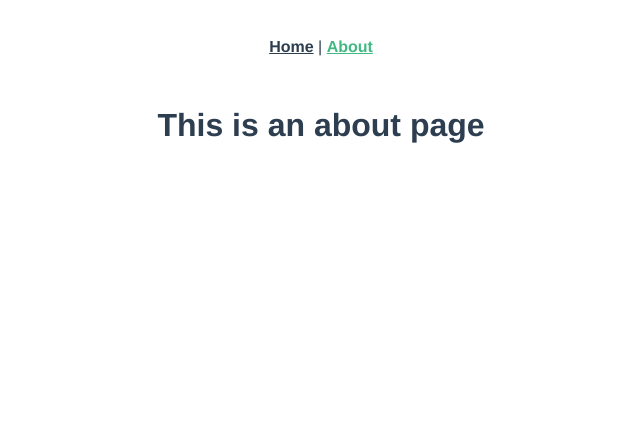
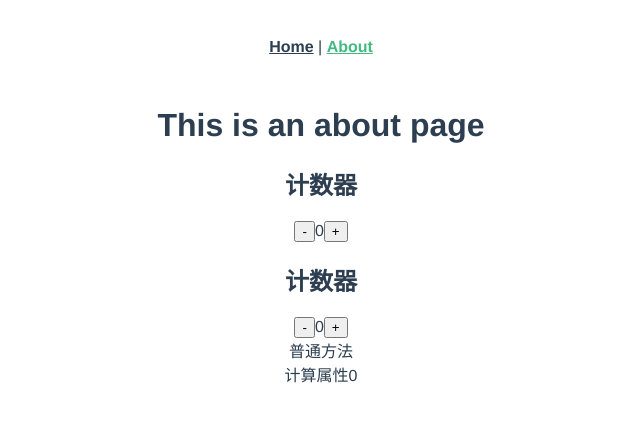
Before and after one commit to alexmiaonan/VUEtest, a Vue app: page /#/about in a window 1280 px wide. Shown: the top 422 px of the page, without its empty margins (319-959 px from the left). Built offline with nearby package versions, Linux system fonts and the light colour scheme.

Commit message:
vue 监听等等

```diff
--- a/src/views/About.vue
+++ b/src/views/About.vue
@@ -1,5 +1,53 @@
 <template>
-  <div class="about">
-    <h1>This is an about page</h1>
-  </div>
+	<div class="about">
+		<h1>This is an about page</h1>
+		<div>
+			<h2>计数器</h2>
+			<button @click="jianfa">-</button>
+			<span>{{num}}</span>
+			<button @click="jiafa">+</button>
+		</div>
+		<div>
+			<h2>计数器</h2>
+			<button @click="num2--">-</button>
+			<span>{{num2}}</span>
+			<button @click="num2++">+</button>
+		</div>
+		<div >{{ normal() }}</div>
+		<div>{{compute1}}</div>
+	</div>
 </template>
+<script>
+	export default {
+		data() {
+			return {
+				num: 0,
+				num2: 0
+			}
+		},
+		methods: {
+			normal() {
+				console.log("普通方法执行了");
+				return "普通方法"
+			},
+			jianfa() {
+				this.num--;
+			},
+			jiafa() {
+				this.num++;
+			},
+		},
+		computed: {
+			compute1() {
+				console.log("计算属性执行了");
+				return "计算属性" + this.num
+			},
+		},
+		watch: {
+			num(newvalue, oldvalue) {
+				console.log("监听器执行了", newvalue, oldvalue);
+
+			}
+		}
+	}
+</script>
```
